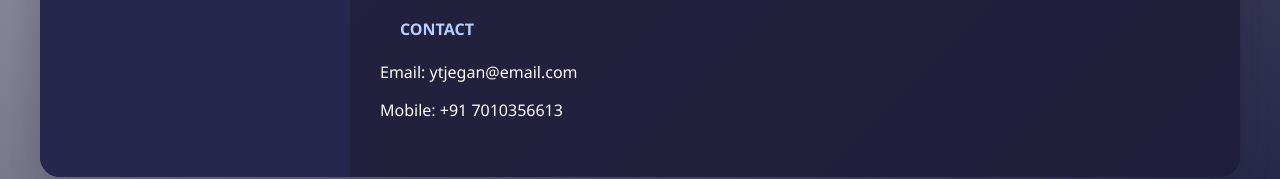
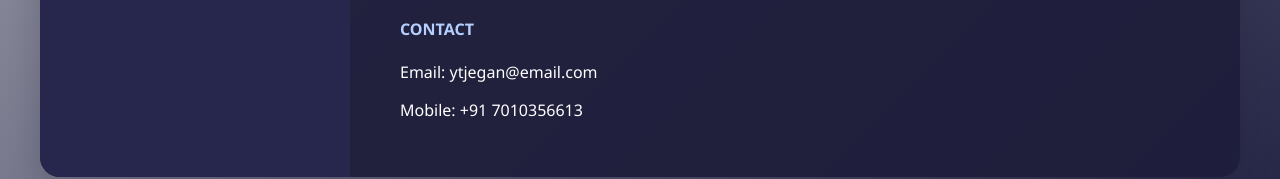
Before and after one commit to ytjegan-sketch/jegan.github.io, a plain HTML site: page index.html in a window 1280 px wide. Shown: the part 1906-2085 px from the top of the page. Drawn offline with Linux system fonts and the light colour scheme.

Commit message:
Update styles1.css

```diff
--- a/styles1.css
+++ b/styles1.css
@@ -74,7 +74,7 @@ body {
 }
 
 .condet p{
-    margin-left: -10px;
+    margin-left: 10px;
 }
 
 .lang p{
```
